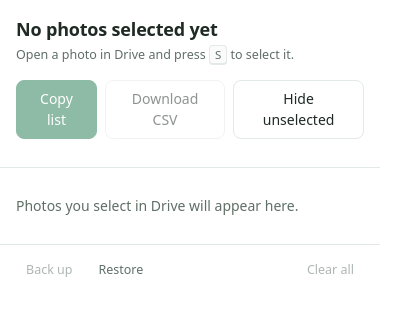
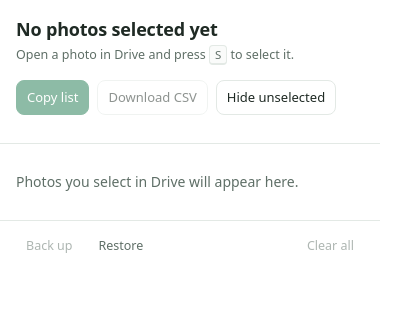
Before and after one commit to PandaWhoCodes/photo_selector, a browser extension: page drive-pick/popup.html in a window 400 px wide. Drawn offline with Linux system fonts and the light colour scheme.

```diff
--- a/drive-pick/popup.css
+++ b/drive-pick/popup.css
@@ -47,6 +47,11 @@
   display: flex;
   gap: 8px;
   padding: 8px 16px 10px;
+}
+.actions button {
+  white-space: nowrap;
+  font-size: 13px;
+  padding: 7px 10px;
 }
 button, .file-label {
   appearance: none;
```
Also changed, not shown: README.md, docs/screenshots/grid-hide-unselected.png (added), docs/screenshots/popup-export.png (added), docs/screenshots/preview-selected.png (added), 1 other file.
